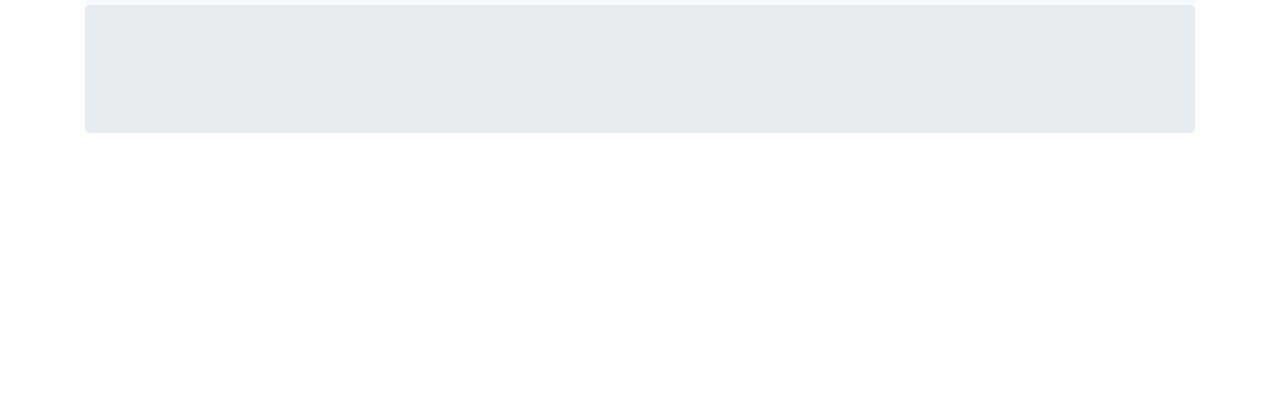
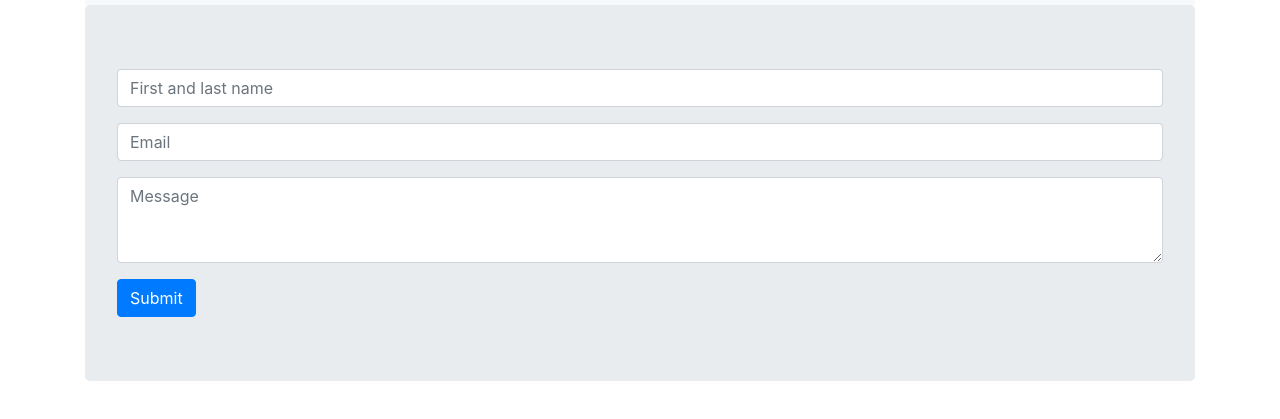
Before and after one commit to sochitty/Bootstrap-Portfolio, a plain HTML site: page contact.html in a window 1280 px wide. Shown: the part 51-470 px from the top of the page. Drawn offline with nearby package versions, Linux system fonts and the light colour scheme.

Commit message:
added contact form to contact.html

```diff
--- a/contact.html
+++ b/contact.html
@@ -31,6 +31,19 @@
             </div>
         </nav>
         <div class="jumbotron">
+                <form>
+                        <div class="form-group">
+                          <input type="email" class="form-control" id="exampleInputEmail1" aria-describedby="emailHelp" placeholder="First and last name">
+                        </div>
+                        <div class="form-group">
+                                <input type="email" class="form-control" id="exampleInputEmail1" aria-describedby="emailHelp" placeholder="Email">
+                        </div>
+                        <div class="form-group">
+                        <textarea class="form-control" id="exampleFormControlTextarea1" rows="3" placeholder="Message"></textarea>
+                        </div>
+                        <button type="submit" class="btn btn-primary">Submit</button>
+                        </form>
+
             <!-- jumbotron end -->
             </div>
         <!-- container end -->
```
